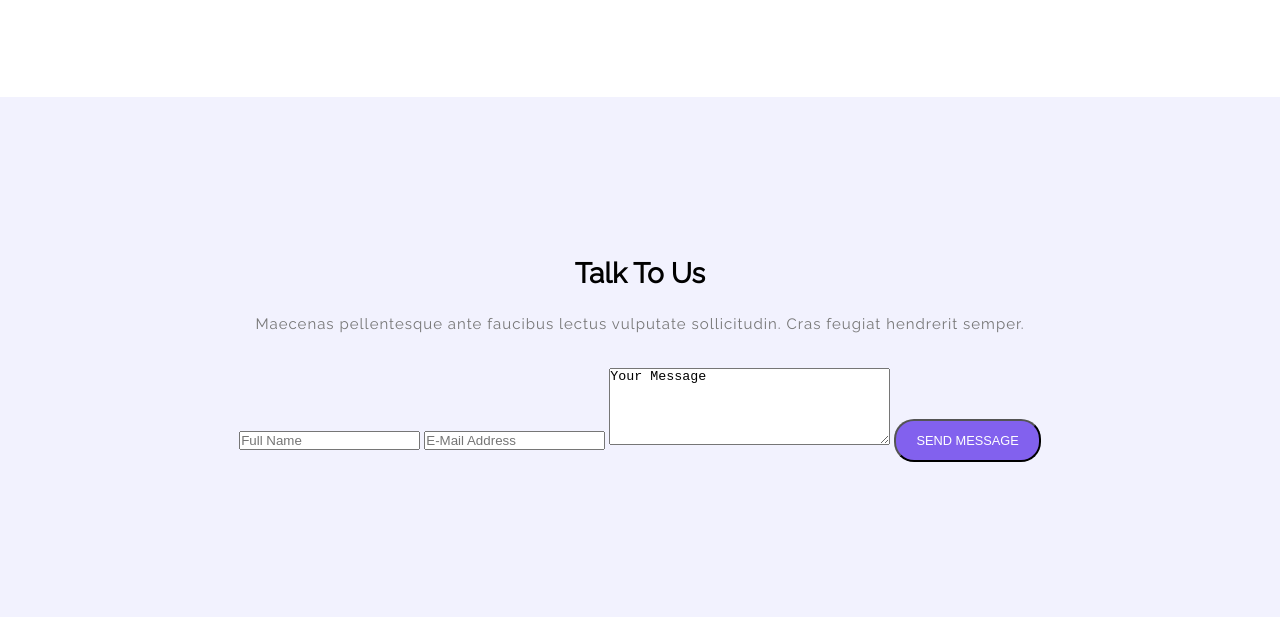
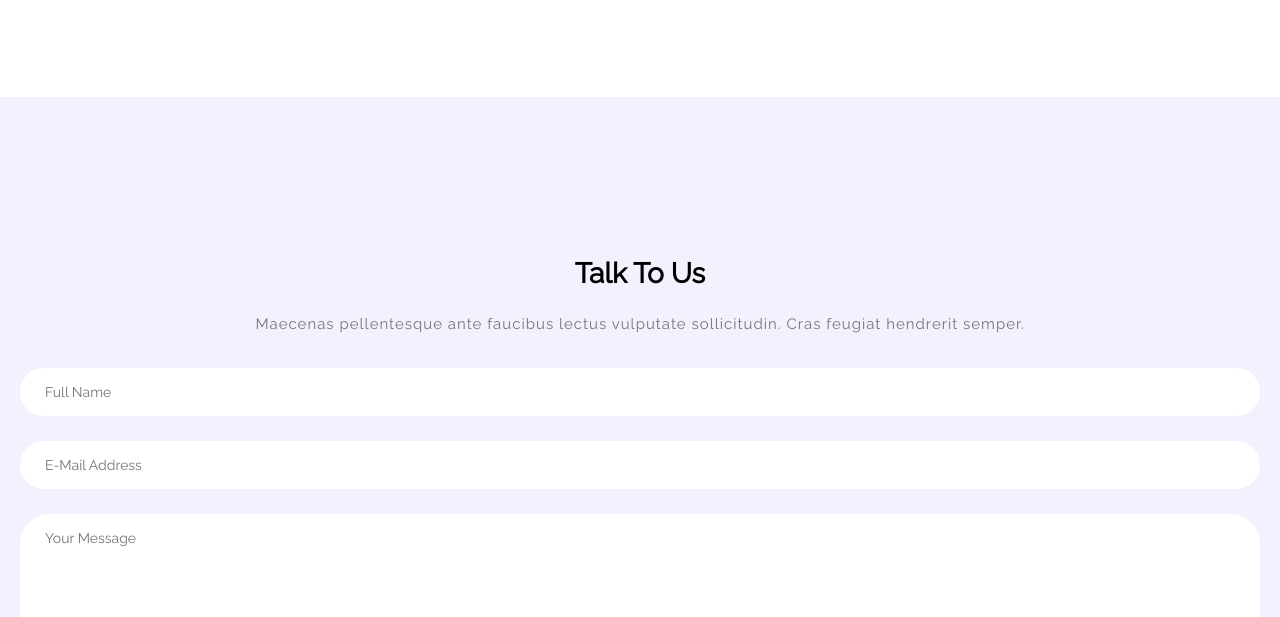
Before and after one commit to lpikor/softypinko, a website: page src/index.html in a window 1280 px wide. Shown: the part 8927-9544 px from the top of the page. Drawn offline with nearby package versions, Linux system fonts and the light colour scheme; files that its build step writes are made by us from their sources.

Commit message:
Style contact form

```diff
--- a/src/index.html
+++ b/src/index.html
@@ -271,9 +271,11 @@
                 <h2 class="contact__title section__title">Talk To Us</h2>
                 <p class="contact__description section__description">Maecenas pellentesque ante faucibus lectus vulputate sollicitudin. Cras feugiat hendrerit semper.</p>
                 <form action="" method="get" class="contact__form form">
-                    <input class="form__input text__input" type="text" placeholder="Full Name">
-                    <input class="form__input email__input" type="email" placeholder="E-Mail Address">
-                    <textarea class="form__textarea" rows="5" cols="33">Your Message</textarea>
+                    <div class="form__inputs">
+                        <input class="form__input text__input" type="text" placeholder="Full Name">
+                        <input class="form__input email__input" type="email" placeholder="E-Mail Address">
+                        <textarea class="form__textarea" rows="8" cols="33" placeholder="Your Message"></textarea>
+                    </div>
                     <input type="submit" class="form__submit btn--secondary btn" value="Send message">
                 </form>
             </div>
--- a/src/scss/_contact.scss
+++ b/src/scss/_contact.scss
@@ -6,7 +6,7 @@
         flex-direction: column;
         align-items: center;
         text-align: center;
-        padding: 160px 15px;
+        padding: 160px 20px;
     }
 
     &__title {
@@ -23,5 +23,39 @@
 
     &__form {
         margin-top: 30px;
+        width: 100%;
+        text-align: left;
     }
 }
+
+.form {
+    * {
+        margin-top: 25px;
+        border-radius: 30px;
+        outline: none;
+        border: none;
+    }
+
+    &__inputs {
+        margin: 0;
+        width: 100%;
+        display: flex;
+        flex-direction: column;
+        * {
+            // padding: 15px 0;
+            padding: 16px 25px;
+            // width: 100%;
+            font-family: inherit;
+            font-size: 14px;
+            color: #212529;
+
+            &:first-child {
+                margin-top: 0;
+            }
+        }
+    }
+
+    &__submit {
+        font-size: 13px;
+    }
+}
```
